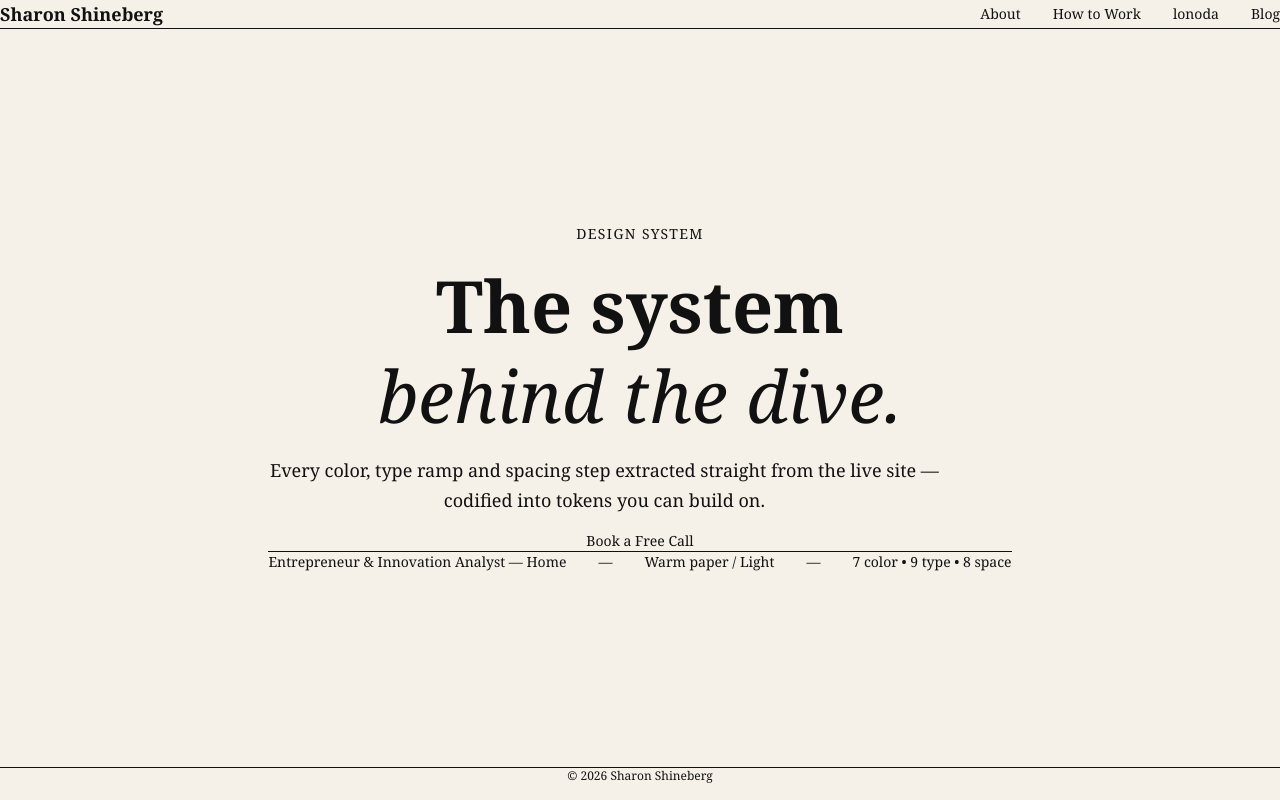
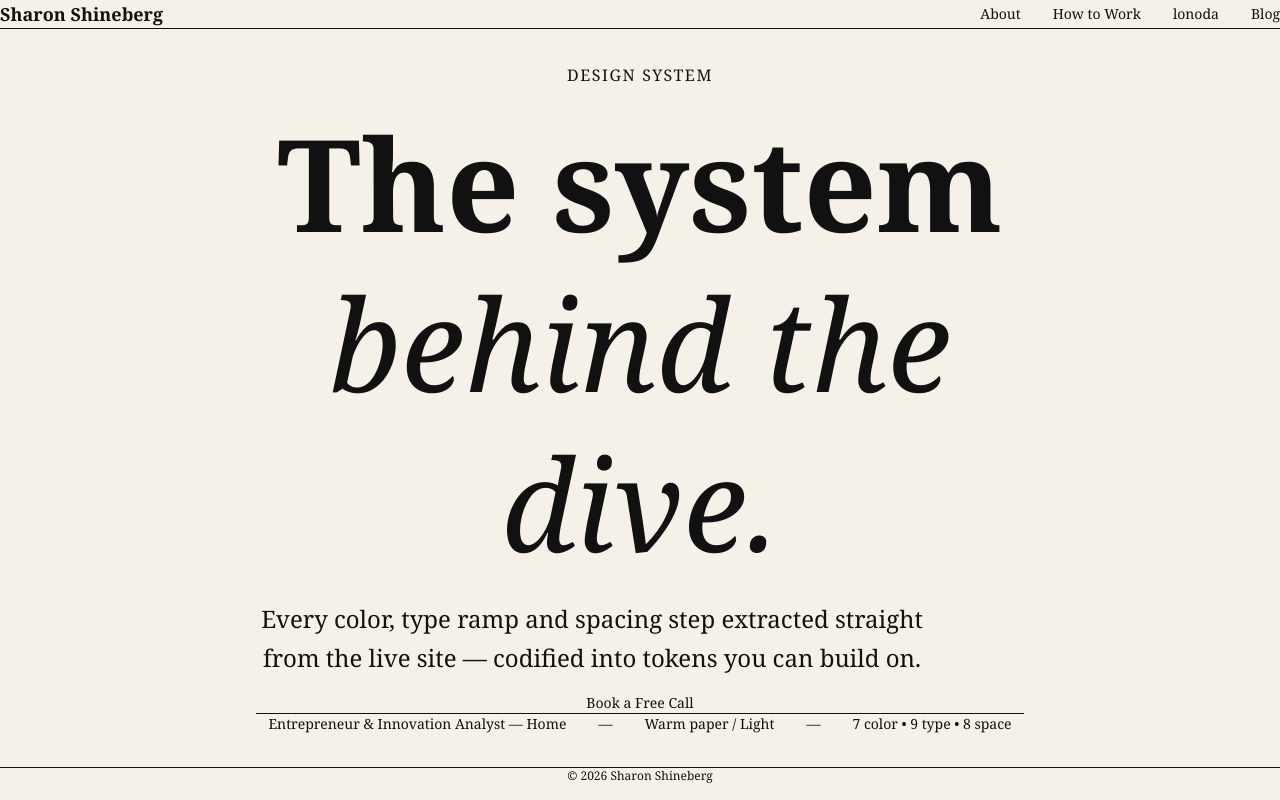
Before and after one commit to OpenScienceHolding/shineberg, a Next.js app: page / in a window 1280 px wide. Built offline with nearby package versions, Linux system fonts and the light colour scheme.

Commit message:
Increase font sizes for better visual hierarchy
- Label: text-sm → text-base
- Heading: text-6xl/7xl → text-8xl/9xl
- Description: text-lg → text-2xl
- Improved spacing with larger text

Co-Authored-By: Claude Haiku 4.5 <noreply@anthropic.com>

```diff
--- a/app/page.tsx
+++ b/app/page.tsx
@@ -28,18 +28,18 @@ export default function Home() {
       <section className="flex-1 flex flex-col justify-center items-center px-8 py-32">
         <div className="text-center max-w-3xl">
           {/* Label */}
-          <p className="text-sm uppercase tracking-widest text-muted mb-12">
+          <p className="text-base uppercase tracking-widest text-muted mb-16">
             Design System
           </p>
 
           {/* Main Heading */}
-          <h1 className="text-6xl md:text-7xl font-bold leading-tight mb-6">
+          <h1 className="text-8xl md:text-9xl font-bold leading-tight mb-8">
             The system <br />
             <span className="italic font-normal">behind the dive.</span>
           </h1>
 
           {/* Description */}
-          <p className="text-lg text-body mb-16 max-w-2xl mx-auto leading-relaxed">
+          <p className="text-2xl text-body mb-16 max-w-2xl mx-auto leading-relaxed">
             Every color, type ramp and spacing step extracted straight from the
             live site — codified into tokens you can build on.
           </p>
```
